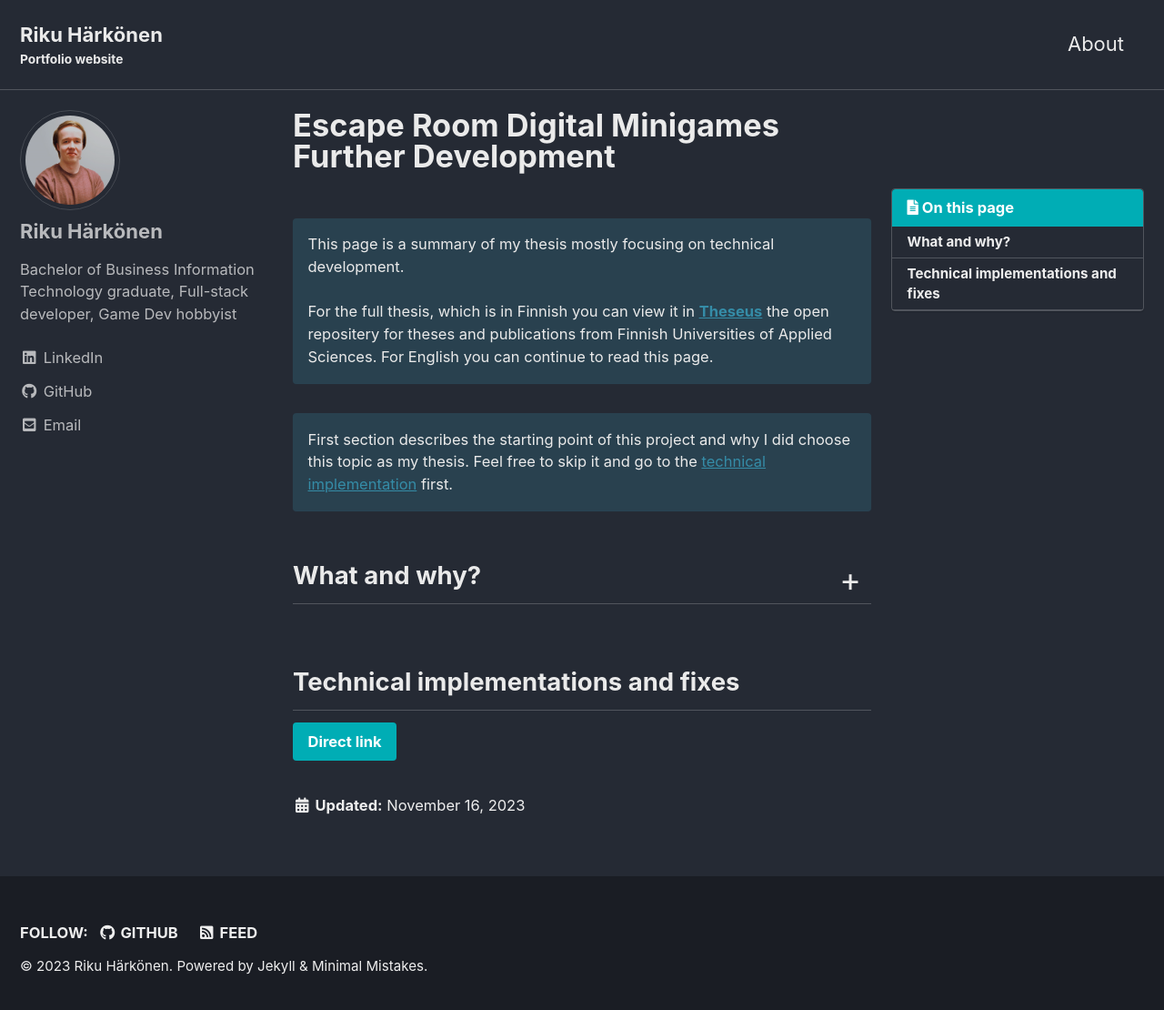
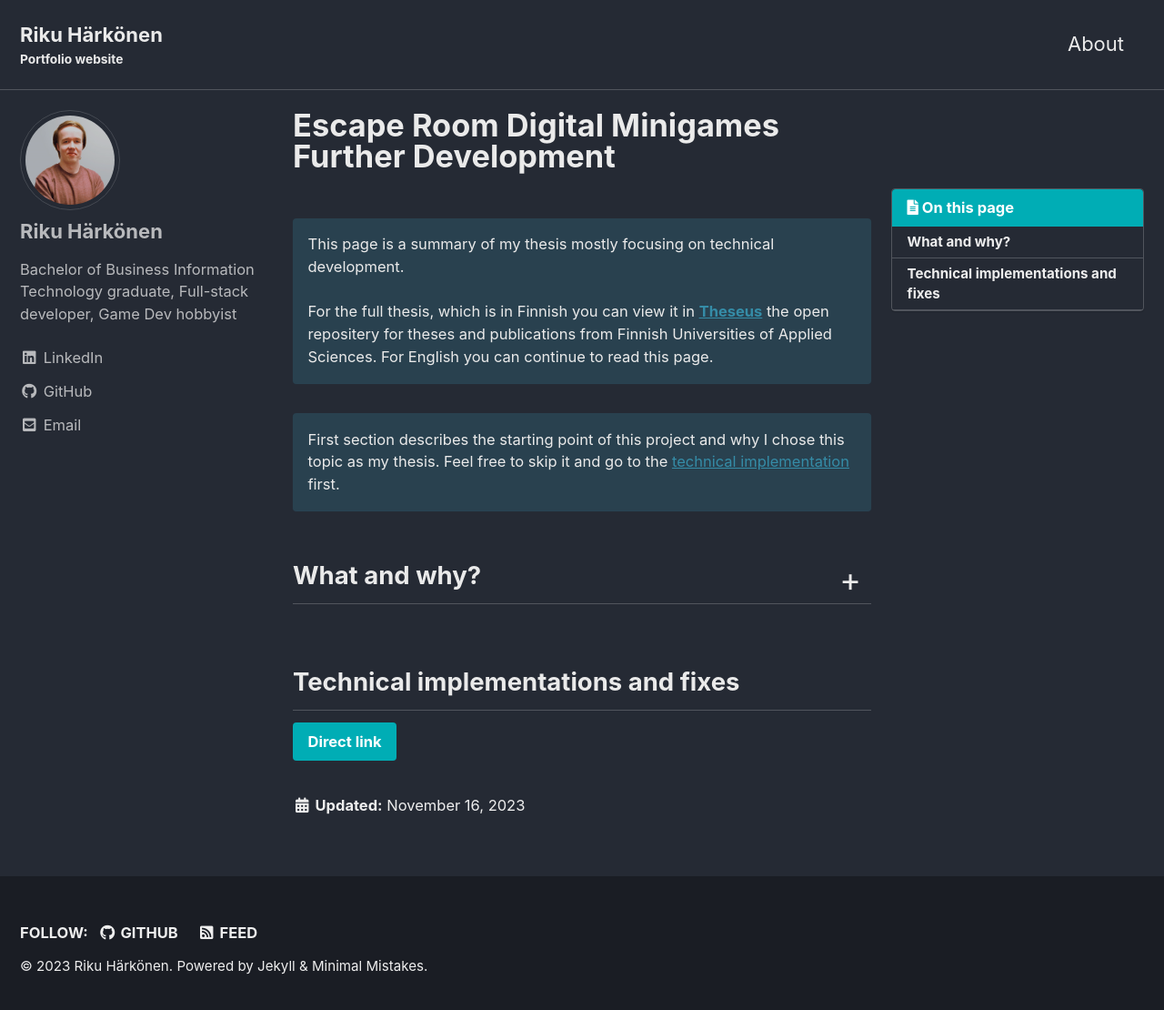
Before and after one commit to rikhurd/rikhurd.github.io, a Jekyll site: the page built from _posts/2023-11-16-thesis.md, in a window 1280 px wide and 1118 px high. Shown: the top 1110 px of the window at 91% size. Built offline with Jekyll 4.4.1, drawn with Linux system fonts in a browser that asks for light colours; cached includes are drawn as plain includes.

Commit message:
Fix grammar

```diff
--- a/_posts/2023-11-16-thesis.md
+++ b/_posts/2023-11-16-thesis.md
@@ -14,7 +14,7 @@ This page is a summary of my thesis mostly focusing on technical development. <b
 For the full thesis, which is in Finnish you can view it in **[Theseus](https://urn.fi/URN:NBN:fi:amk-2023110928934)** the open repositery for theses and publications from Finnish Universities of Applied Sciences. For English you can continue to read this page.
 {: .notice--info}
 
-First section describes the starting point of this project and why I did choose this topic as my thesis. Feel free to skip it and go to the [technical implementation](#technical-implementations-and-fixes) first.
+First section describes the starting point of this project and why I chose this topic as my thesis. Feel free to skip it and go to the [technical implementation](#technical-implementations-and-fixes) first.
 {: .notice--info}
 
 ## What and why?
```
